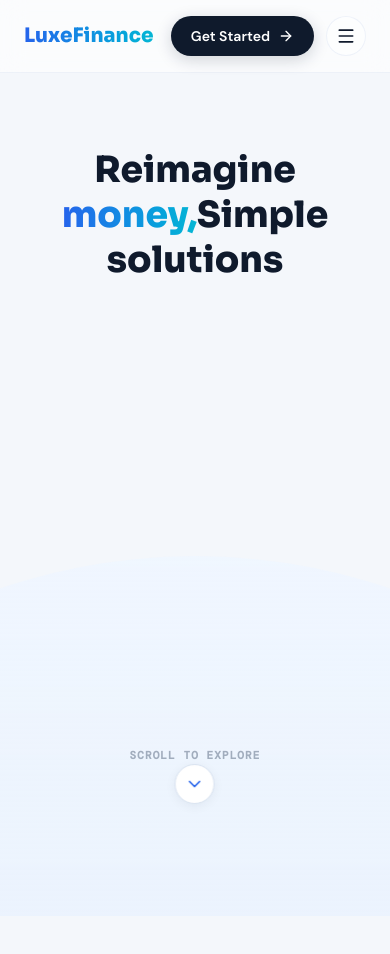
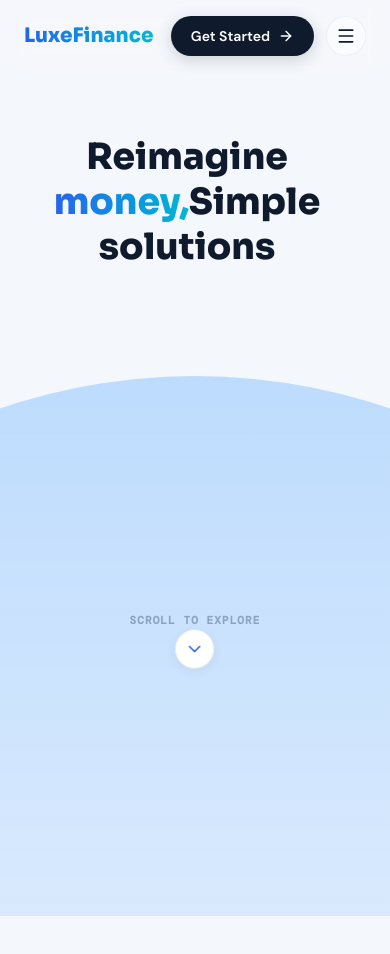
Before and after one commit to vishwajeett007/solid-wealth, a Next.js app: page / in a window 390 px wide. Shown: the top 954 px of the page. Built offline with nearby package versions, Linux system fonts and the light colour scheme.

Commit message:
mobile screen hero section

```diff
--- a/package.json
+++ b/package.json
@@ -9,6 +9,8 @@
     "lint": "eslint"
   },
   "dependencies": {
+    "@gsap/react": "^2.1.2",
+    "gsap": "^3.15.0",
     "lucide-react": "^1.14.0",
     "next": "16.2.4",
     "react": "19.2.4",
--- a/src/components/layout/navbar.tsx
+++ b/src/components/layout/navbar.tsx
@@ -42,7 +42,7 @@ export function Navbar() {
           "w-full transition-all duration-500 ease-out flex flex-col justify-center",
           isScrolled
             ? "max-w-7xl rounded-[20px] bg-white/80 border border-wealth-border shadow-wealth-md py-2.5 px-6 backdrop-blur-xl"
-            : "max-w-full rounded-none bg-white/60 border-b border-wealth-border/40 py-4 px-6 sm:px-12 lg:px-20 backdrop-blur-md shadow-none",
+            : "max-w-full rounded-none bg-white/10 border-wealth-border/40 py-4 px-6 sm:px-12 lg:px-20 backdrop-blur-md shadow-none",
         )}
       >
         <nav
--- a/src/components/sections/hero-section.tsx
+++ b/src/components/sections/hero-section.tsx
@@ -63,7 +63,7 @@ export function HeroSection() {
 
     // 3. Section Label badge: Hidden initially, reveals at the end of the scroll (60% to 100% progress)
     if (labelRef.current) {
-      const labelProgress = Math.max(0, (progress - 0.60) / 0.40);
+      const labelProgress = Math.max(0, (progress - 0.6) / 0.4);
       labelRef.current.style.opacity = `${labelProgress}`;
       labelRef.current.style.transform = `translate3d(0, ${(1 - labelProgress) * -10}px, 0)`;
     }
@@ -71,7 +71,7 @@ export function HeroSection() {
     // 4. Column 1 Sub-Content: Subtitle, Buttons, and Active Investors
     //    These start fully hidden (opacity 0) and reveal gracefully at the end of the scroll (60% to 100% progress)
     if (subContentRef.current) {
-      const subProgress = Math.max(0, (progress - 0.60) / 0.40);
+      const subProgress = Math.max(0, (progress - 0.6) / 0.4);
       const subOpacity = subProgress;
       const subTranslateY = (1 - subProgress) * 20; // 20px slide-up reveal
 
@@ -81,9 +81,10 @@ export function HeroSection() {
 
     // 5. Column 2: Phone Mockup illustration
     if (phoneRef.current) {
-      const phoneOpacity = window.innerWidth < 1024
-        ? Math.max(0, (progress - 0.05) / 0.95)
-        : Math.max(0, (progress - 0.15) / 0.85);
+      const phoneOpacity =
+        window.innerWidth < 1024
+          ? Math.max(0, (progress - 0.05) / 0.95)
+          : Math.max(0, (progress - 0.15) / 0.85);
 
       if (window.innerWidth < 1024) {
         // Mobile slide-up
@@ -118,7 +119,8 @@ export function HeroSection() {
     const handleScroll = () => {
       if (!containerRef.current) return;
       const rect = containerRef.current.getBoundingClientRect();
-      const totalHeight = containerRef.current.offsetHeight - window.innerHeight;
+      const totalHeight =
+        containerRef.current.offsetHeight - window.innerHeight;
       if (totalHeight <= 0) return;
 
       const scrolled = -rect.top;
@@ -172,7 +174,7 @@ export function HeroSection() {
         {/* Cinematic Expanding bottom hemisphere */}
         <div
           ref={hemisphereRef}
-          className="absolute bottom-0 left-1/2 rounded-full bg-gradient-to-b from-wealth-accent-light via-blue-100/50 to-wealth-bg pointer-events-none z-0"
+          className="absolute bottom-0 left-1/2 -translate-y-[15%] sm:translate-y-[0%] rounded-full bg-gradient-to-b from-blue-300/60 via-blue-200/50 to-wealth-bg pointer-events-none z-0"
           style={{
             width: "1200px",
             height: "1200px",
@@ -194,15 +196,18 @@ export function HeroSection() {
             }}
           >
             {/* Section label badge: Hidden initially, slides down and fades in at the end of the scroll */}
-            <div ref={labelRef} style={{ opacity: 0, transform: "translate3d(0, -10px, 0)" }}>
+            {/* <div
+              ref={labelRef}
+              style={{ opacity: 0, transform: "translate3d(0, -10px, 0)" }}
+            >
               <SectionLabel className="animate-fade-up">
                 Next-Gen Wealth Platform
               </SectionLabel>
-            </div>
+            </div> */}
 
             <h1
               className={cn(
-                "animate-fade-up font-display font-extrabold leading-tight tracking-normal text-wealth-primary [animation-delay:100ms] text-4xl sm:text-5xl lg:text-6xl",
+                "animate-fade-up font-display font-extrabold leading-tight tracking-normal text-wealth-primary [animation-delay:100ms] text-4xl sm:text-5xl lg:text-6xl mr-4 mt-10 sm:mt-0",
                 isMobile && "text-center",
               )}
             >
@@ -226,9 +231,9 @@ export function HeroSection() {
                   isMobile && "text-center",
                 )}
               >
-                Experience next-generation wealth management. Transparent, secure,
-                and designed for the modern investor who values clarity over
-                complexity.
+                Experience next-generation wealth management. Transparent,
+                secure, and designed for the modern investor who values clarity
+                over complexity.
               </p>
 
               <div
@@ -283,7 +288,7 @@ export function HeroSection() {
         {/* Cinematic Bouncing Scroll down Arrow */}
         <div
           ref={scrollArrowRef}
-          className="absolute bottom-8 left-[50%] -translate-x-1/2 top-[80%] flex flex-col items-center gap-2 pointer-events-none transition-opacity duration-300 z-20"
+          className="absolute bottom-8 left-[50%] -translate-x-1/2 top-[64%] sm:top-[80%] flex flex-col items-center gap-2 pointer-events-none transition-opacity duration-300 z-20"
         >
           <span className="text-[11px] font-bold tracking-widest uppercase text-wealth-secondary/80 font-mono animate-pulse">
             Scroll to explore
```
Also changed, not shown: 1 other file (tests, documents, lock files or other folders).
